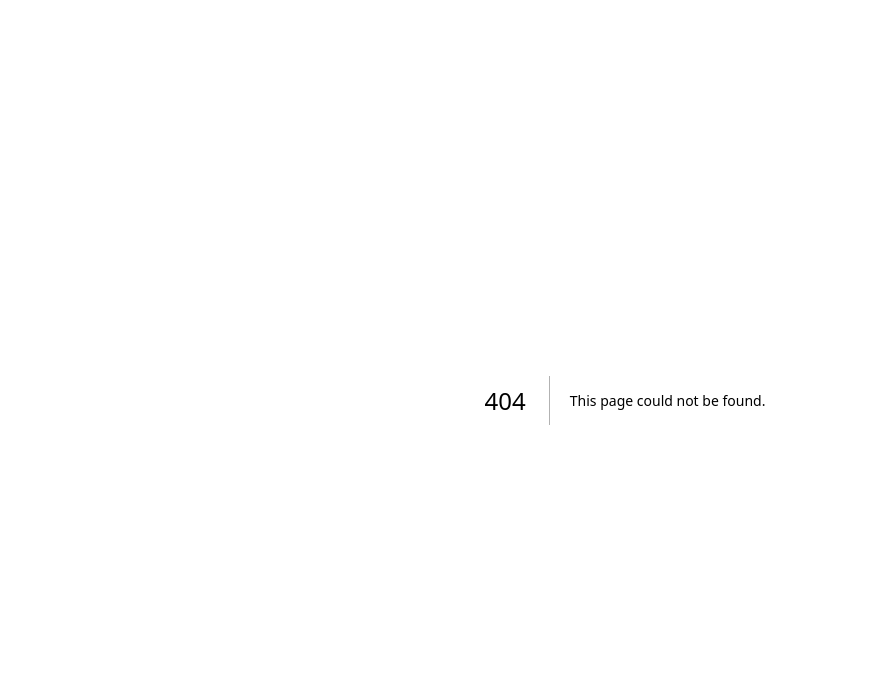
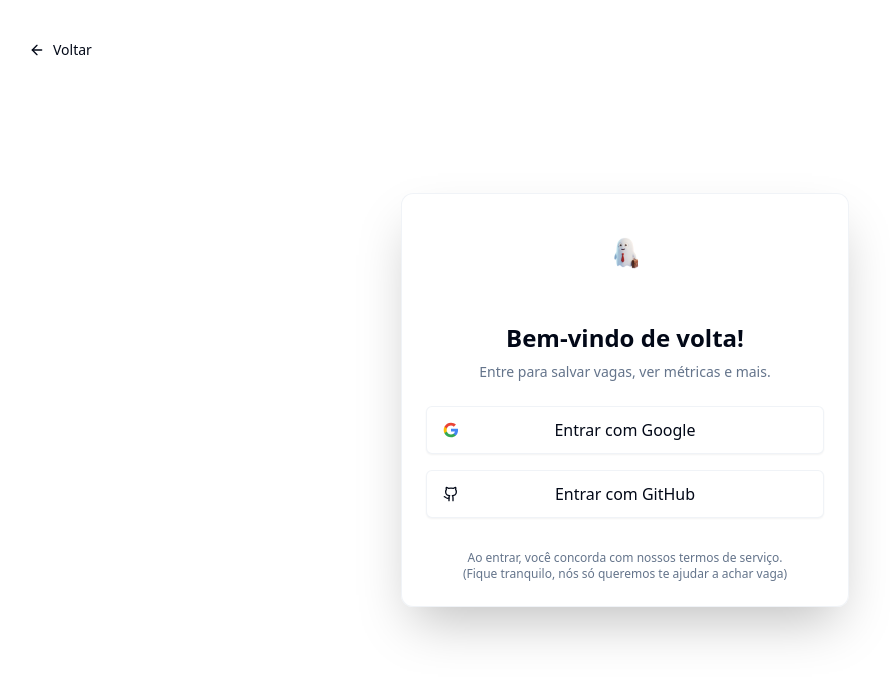
Before and after one commit to Loonder/BooJ, a Next.js app in the folder jobpulse-dashboard/: page /login in a window 1280 px wide. Before the commit this address had no page. Shown: the top 680 px of the page, without its empty margins (15-905 px from the left). Built offline with nearby package versions, Linux system fonts and the light colour scheme.

Commit message:
feat: improve filtering (strict regex), add premium login page, secure configured nextauth

```diff
--- /dev/null
+++ b/jobpulse-dashboard/app/api/auth/[...nextauth]/route.ts
@@ -0,0 +1,37 @@
+
+import NextAuth, { NextAuthOptions } from "next-auth"
+import GoogleProvider from "next-auth/providers/google"
+import GithubProvider from "next-auth/providers/github"
+
+export const authOptions: NextAuthOptions = {
+    providers: [
+        GoogleProvider({
+            clientId: process.env.GOOGLE_CLIENT_ID || "",
+            clientSecret: process.env.GOOGLE_CLIENT_SECRET || "",
+        }),
+        GithubProvider({
+            clientId: process.env.GITHUB_ID || "",
+            clientSecret: process.env.GITHUB_SECRET || "",
+        }),
+    ],
+    pages: {
+        signIn: '/login',
+    },
+    callbacks: {
+        async session({ session, token, user }) {
+            return session
+        },
+        async redirect({ url, baseUrl }) {
+            // Allows relative callback URLs
+            if (url.startsWith("/")) return `${baseUrl}${url}`
+            // Allows callback URLs on the same origin
+            else if (new URL(url).origin === baseUrl) return url
+            return baseUrl
+        }
+    },
+    debug: true, // Enable debug logging
+}
+
+const handler = NextAuth(authOptions)
+
+export { handler as GET, handler as POST }
--- /dev/null
+++ b/jobpulse-dashboard/app/login/page.tsx
@@ -0,0 +1,75 @@
+"use client"
+
+import { signIn } from "next-auth/react"
+import { Button } from "@/components/ui/button"
+import { Card, CardContent, CardDescription, CardHeader, CardTitle } from "@/components/ui/card"
+import { Github, ArrowLeft } from "lucide-react"
+import Link from "next/link"
+
+export default function LoginPage() {
+    const handleLogin = (provider: string) => {
+        // Callback URL ensures user goes back to home after login
+        signIn(provider, { callbackUrl: "/" })
+    }
+
+    return (
+        <div className="min-h-screen flex items-center justify-center bg-background relative overflow-hidden">
+            {/* Background Gradients */}
+            <div className="fixed inset-0 -z-10 h-full w-full bg-background bg-[radial-gradient(ellipse_80%_80%_at_50%_-20%,rgba(120,119,198,0.3),rgba(255,255,255,0))] dark:bg-[radial-gradient(ellipse_80%_80%_at_50%_-20%,rgba(60,50,150,0.3),rgba(0,0,0,0))]"></div>
+
+            <div className="absolute top-8 left-8">
+                <Button variant="ghost" asChild>
+                    <Link href="/" className="flex items-center gap-2">
+                        <ArrowLeft className="w-4 h-4" /> Voltar
+                    </Link>
+                </Button>
+            </div>
+
+            <Card className="w-full max-w-md border-border/50 bg-card/60 backdrop-blur-xl shadow-2xl">
+                <CardHeader className="text-center flex flex-col items-center">
+                    <div className="w-20 h-20 mb-4 relative animate-float">
+                        <img src="/boo_ghost_clean.png" alt="Boo" className="w-full h-full object-contain" />
+                    </div>
+                    <CardTitle className="text-2xl font-bold">Bem-vindo de volta!</CardTitle>
+                    <CardDescription>
+                        Entre para salvar vagas, ver métricas e mais.
+                    </CardDescription>
+                </CardHeader>
+                <CardContent className="space-y-4">
+                    <Button
+                        variant="outline"
+                        className="w-full h-12 text-base relative hover:bg-white/10 hover:border-white/20 transition-all border-border/50"
+                        onClick={() => handleLogin('google')}
+                    >
+                        <div className="absolute left-4">
+                            <svg viewBox="0 0 24 24" className="w-5 h-5" xmlns="http://www.w3.org/2000/svg">
+                                <path d="M22.56 12.25c0-.78-.07-1.53-.2-2.25H12v4.26h5.92c-.26 1.37-1.04 2.53-2.21 3.31v2.77h3.57c2.08-1.92 3.28-4.74 3.28-8.09z" fill="#4285F4" />
+                                <path d="M12 23c2.97 0 5.46-.98 7.28-2.66l-3.57-2.77c-.98.66-2.23 1.06-3.71 1.06-2.86 0-5.29-1.93-6.16-4.53H2.18v2.84C3.99 20.53 7.7 23 12 23z" fill="#34A853" />
+                                <path d="M5.84 14.09c-.22-.66-.35-1.36-.35-2.09s.13-1.43.35-2.09V7.07H2.18C1.43 8.55 1 10.22 1 12s.43 3.45 1.18 4.93l2.85-2.22.81-.62z" fill="#FBBC05" />
+                                <path d="M12 5.38c1.62 0 3.06.56 4.21 1.64l3.15-3.15C17.45 2.09 14.97 1 12 1 7.7 1 3.99 3.47 2.18 7.07l3.66 2.84c.87-2.6 3.3-4.53 6.16-4.53z" fill="#EA4335" />
+                            </svg>
+                        </div>
+                        Entrar com Google
+                    </Button>
+
+                    <Button
+                        variant="outline"
+                        className="w-full h-12 text-base relative hover:bg-white/10 hover:border-white/20 transition-all border-border/50"
+                        onClick={() => handleLogin('github')}
+                    >
+                        <div className="absolute left-4">
+                            <Github className="w-5 h-5" />
+                        </div>
+                        Entrar com GitHub
+                    </Button>
+
+                    <div className="text-center text-xs text-muted-foreground mt-4">
+                        Ao entrar, você concorda com nossos termos de serviço.
+                        <br />
+                        (Fique tranquilo, nós só queremos te ajudar a achar vaga)
+                    </div>
+                </CardContent>
+            </Card>
+        </div>
+    )
+}
--- a/jobpulse-dashboard/next.config.ts
+++ b/jobpulse-dashboard/next.config.ts
@@ -3,6 +3,14 @@ import type { NextConfig } from "next";
 const nextConfig: NextConfig = {
   /* config options here */
   reactCompiler: true,
+  async rewrites() {
+    return [
+      {
+        source: '/api/v1/:path*',
+        destination: 'http://localhost:8001/api/v1/:path*',
+      },
+    ]
+  },
 };
 
 export default nextConfig;
```
